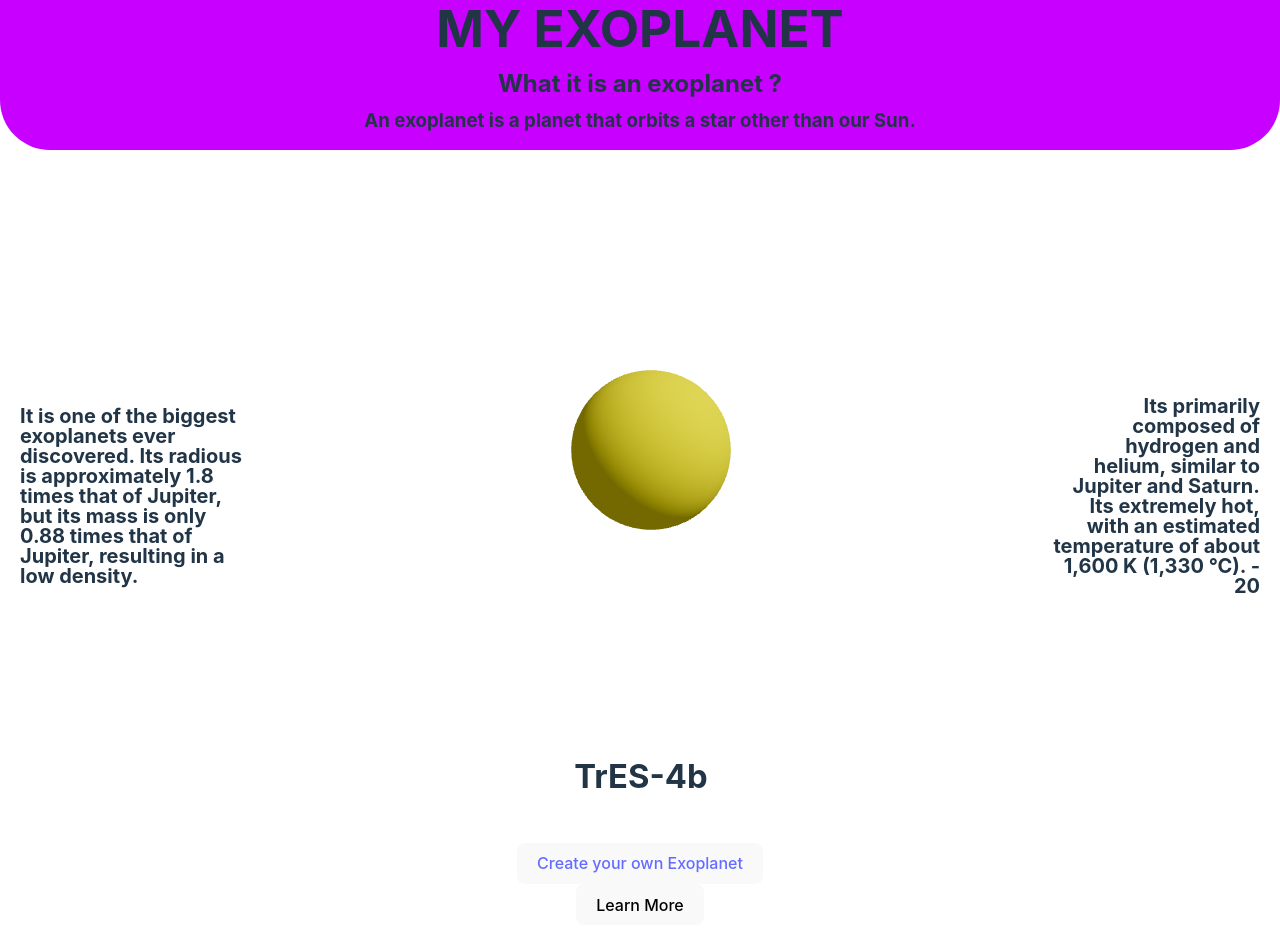
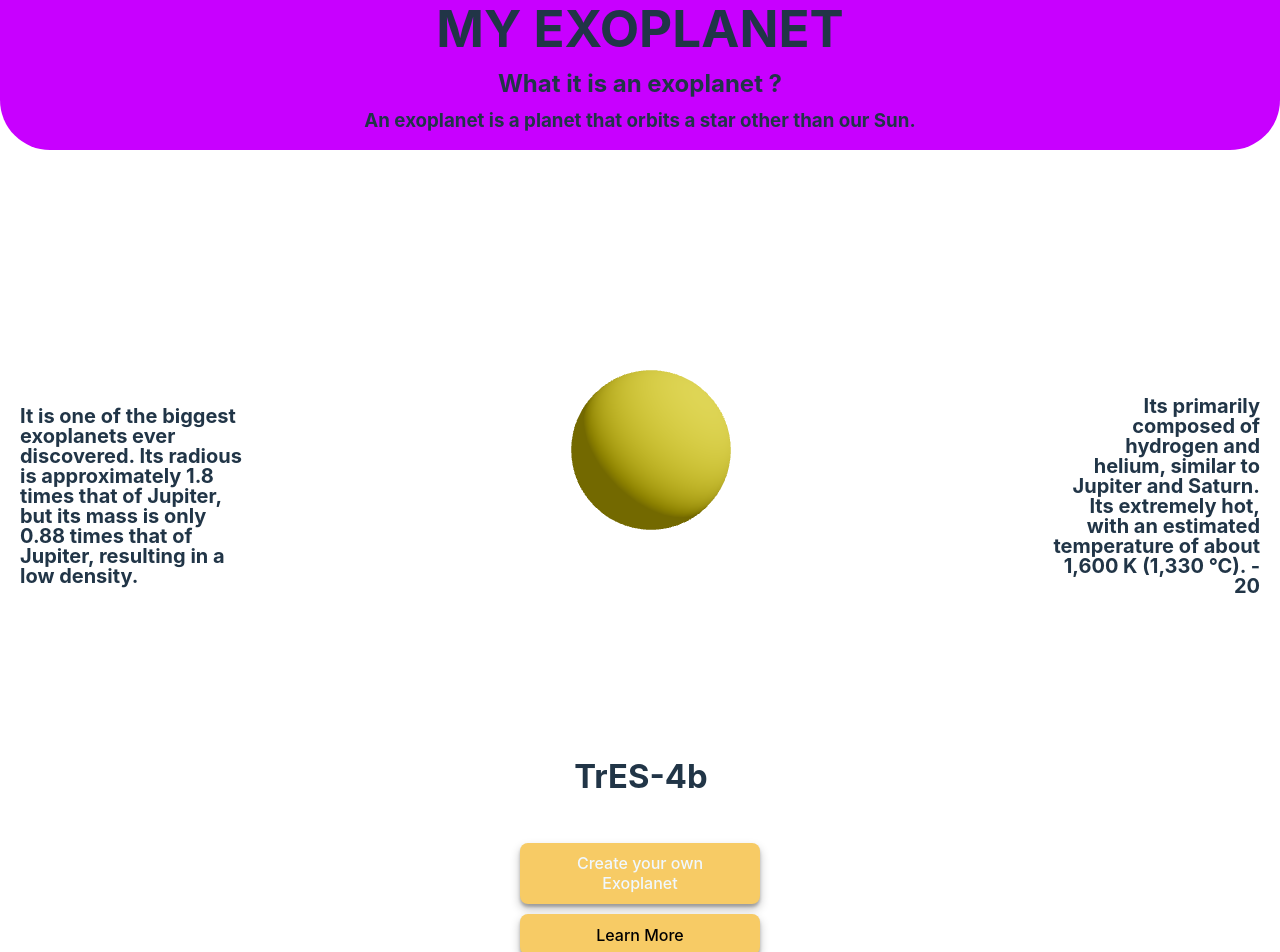
Before and after one commit to Lucas-Cunhaa/Nasa-Space-App-Challenge-2024, a React (Vite) app in the folder my-vue-app/: page / in a window 1280 px wide. Shown: the top 952 px of the page. Built offline with nearby package versions, Linux system fonts and the light colour scheme.

Commit message:
feat: editing the buttons and adding box shadow

```diff
--- a/my-vue-app/src/css/home.css
+++ b/my-vue-app/src/css/home.css
@@ -52,3 +52,7 @@
     margin-bottom: 50px;
     width: 100%;
 }
+.link-button{
+    background-color: #f7cb65;
+
+}
--- a/my-vue-app/src/index.css
+++ b/my-vue-app/src/index.css
@@ -55,11 +55,8 @@ table {
 }
 a {
   font-weight: 500;
-  color: #646cff;
+  color: aliceblue;
   text-decoration: inherit;
-}
-a:hover {
-  color: #535bf2;
 }
 
 body {
@@ -82,9 +79,12 @@ button {
   font-size: 1em;
   font-weight: 500;
   font-family: inherit;
-  background-color: #1a1a1a;
   cursor: pointer;
   transition: border-color 0.25s;
+  margin-bottom: 10px;
+  width: 240px;
+  box-shadow: 0px 5px 10px rgba(0, 0, 0, 0.25), 0px 3px 3px rgba(0, 0, 0, 0.22);
+
 }
 button:hover {
   border-color: #646cff;
```
